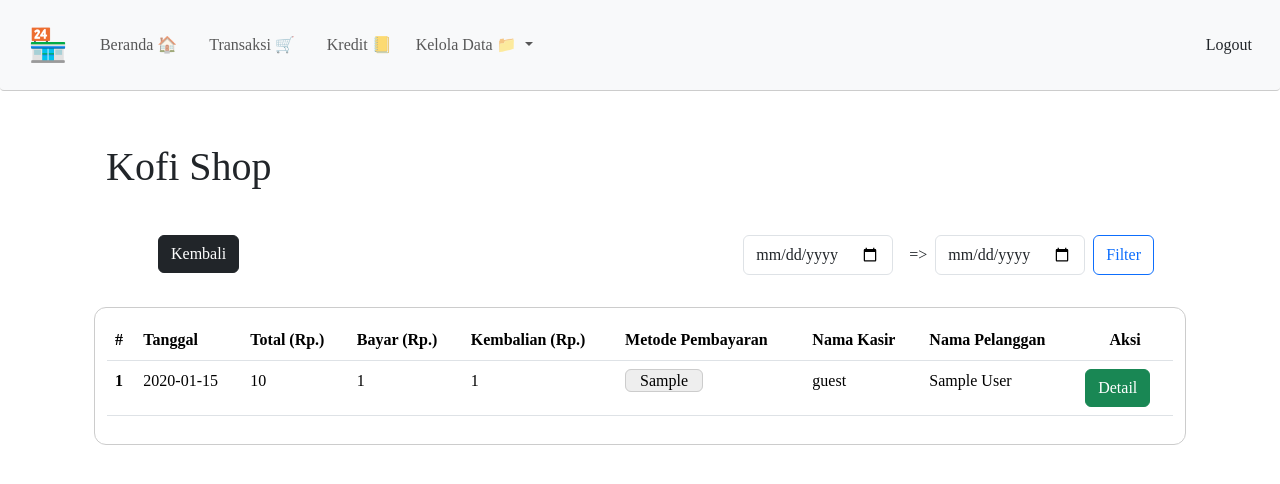
After one commit to CallMeYudhistira/WarungBudeApp, a Laravel app: page /transaksi/history in a window 1280 px wide. The commit adds this page. Shown: the top 484 px of the page. Run offline with Laravel 10, Linux system fonts and the light colour scheme; a user stored in the database is signed in; data comes from the database, SQL or seed files in the repository; tables that the repository leaves empty hold one stand-in row (values such as "Sample post"); some libraries are stand-ins or nearby versions; some web fonts are replaced.

Commit message:
feature : transaction history

```diff
--- a/WEB/app/Http/Controllers/TransactionController.php
+++ b/WEB/app/Http/Controllers/TransactionController.php
@@ -152,4 +152,23 @@ class TransactionController extends Controller
 
         return redirect('/transaksi')->with('success', 'Terimakasih Telah Berbelanja!');
     }
+
+    public function history(){
+        $transactions = Transaction::join('users', 'users.user_id', '=', 'transactions.user_id', 'inner')->join('credits', 'transactions.transaction_id', '=', 'credits.transaction_id', 'left')->join('customers', 'customers.customer_id', '=', 'credits.customer_id', 'left')->get();
+
+        return view('transaksi.history', compact('transactions'));
+    }
+
+    public function filter(Request $request){
+        $first = $request->first;
+        $second = $request->second;
+
+        if(!$first && !$second){
+            return redirect('/transaksi/history');
+        }
+
+        $transactions = Transaction::join('users', 'users.user_id', '=', 'transactions.user_id', 'inner')->join('credits', 'transactions.transaction_id', '=', 'credits.transaction_id', 'left')->join('customers', 'customers.customer_id', '=', 'credits.customer_id', 'left')->whereBetween('date', [$first, $second])->get();
+
+        return view('transaksi.history', compact('transactions', 'first', 'second'));
+    }
 }
--- a/WEB/resources/views/barang/stok/index.blade.php
+++ b/WEB/resources/views/barang/stok/index.blade.php
@@ -7,10 +7,10 @@
         <li><a href="/barang/refillStock/create/{{ $product->product_detail_id }}" class="btn btn-primary m-2">Tambah</a></li>
         <li><a href="/barang/detail/{{ $product->product_id }}" class="btn btn-dark m-2">Kembali</a></li>
         <form class="d-flex m-2 ms-auto" action="/barang/refillStock/{{ $product->product_detail_id }}/filter" method="get">
-            <input class="form-control me-2" type="date" placeholder="Dari tanggal..." name="first"
+            <input class="form-control me-2" type="date" name="first"
                 @isset($first) value="{{ $first }}" @endisset />
             <label for="second" class="form-label m-2">=></label>
-            <input class="form-control me-2" type="date" placeholder="Sampai tanggal..." name="second"
+            <input class="form-control me-2" type="date" name="second"
                 @isset($second) value="{{ $second }}" @endisset />
             <button class="btn btn-outline-primary" type="submit">Filter</button>
         </form>
--- /dev/null
+++ b/WEB/resources/views/transaksi/history.blade.php
@@ -0,0 +1,59 @@
+@extends('layouts.app')
+@section('title', 'Transaksi || Riwayat')
+@section('content')
+    <h1 style="padding: 12px;">Kofi Shop</h1>
+    <ul class="m-4 d-flex" style="list-style-type: none;">
+        <li><a href="/transaksi" class="btn btn-dark m-2">Kembali</a></li>
+        <form class="d-flex m-2 ms-auto" action="/transaksi/history/filter" method="get">
+            <input class="form-control me-2" type="date" name="first"
+                @isset($first) value="{{ $first }}" @endisset />
+            <label for="second" class="form-label m-2">=></label>
+            <input class="form-control me-2" type="date" name="second"
+                @isset($second) value="{{ $second }}" @endisset />
+            <button class="btn btn-outline-primary" type="submit">Filter</button>
+        </form>
+    </ul>
+    <div class="mt-3" style="border: 1px solid #ccc; border-radius: 12px; padding: 12px;">
+        <table class="table">
+            <thead>
+                <tr>
+                    <th scope="col">#</th>
+                    <th scope="col">Tanggal</th>
+                    <th scope="col">Total (Rp.)</th>
+                    <th scope="col">Bayar (Rp.)</th>
+                    <th scope="col">Kembalian (Rp.)</th>
+                    <th scope="col">Metode Pembayaran</th>
+                    <th scope="col">Nama Kasir</th>
+                    <th scope="col">Nama Pelanggan</th>
+                    <th scope="col" class="text-center">Aksi</th>
+                </tr>
+            </thead>
+            <tbody>
+                @php
+                    $no = 1;
+                @endphp
+                @foreach ($transactions as $transaction)
+                    <tr>
+                        <th scope="row">{{ $no++ }}</th>
+                        <td scope="row">{{ $transaction->date }}</td>
+                        <td scope="row">{{ $transaction->total }}</td>
+                        <td scope="row">{{ $transaction->pay }}</td>
+                        <td scope="row">{{ $transaction->change }}</td>
+                        <td scope="row"><span style="background: #eee; border-radius: 6px; border: 1px solid #ccc; padding: 2px 14px; color: black;">{{ $transaction->payment }}</span></td>
+                        <td scope="row">{{ $transaction->name }}</td>
+                        <td scope="row">{{ $transaction->customer_name ? $transaction->customer_name : '-' }}</td>
+                        <td scope="row"><a href="/transaksi/detail/{{ $transaction->transaction_id }}" class="btn btn-success">Detail</a></td>
+                    </tr>
+                @endforeach
+            </tbody>
+        </table>
+    </div>
+    @if ($pesan = Session::get('success'))
+        <script>
+            Swal.fire({
+                title: "{{ $pesan }}",
+                icon: "success",
+            });
+        </script>
+    @endif
+@endsection
--- a/WEB/routes/web.php
+++ b/WEB/routes/web.php
@@ -101,5 +101,8 @@ Route::middleware('auth')->group(function () {
         Route::delete('/cart/delete/{id}', [TransactionController::class, 'cartDelete']);
 
         Route::post('/proses', [TransactionController::class, 'transactionStore']);
+
+        Route::get('/history', [TransactionController::class, 'history']);
+        Route::get('/history/filter', [TransactionController::class, 'filter']);
     });
 });
```
Also changed, not shown: WEB/public/images/15-09-2025_01-32-30_MiGpeFti2Qend3mgdg9Spx864pJnEWXt3s8ruCVw.jpg (added).
